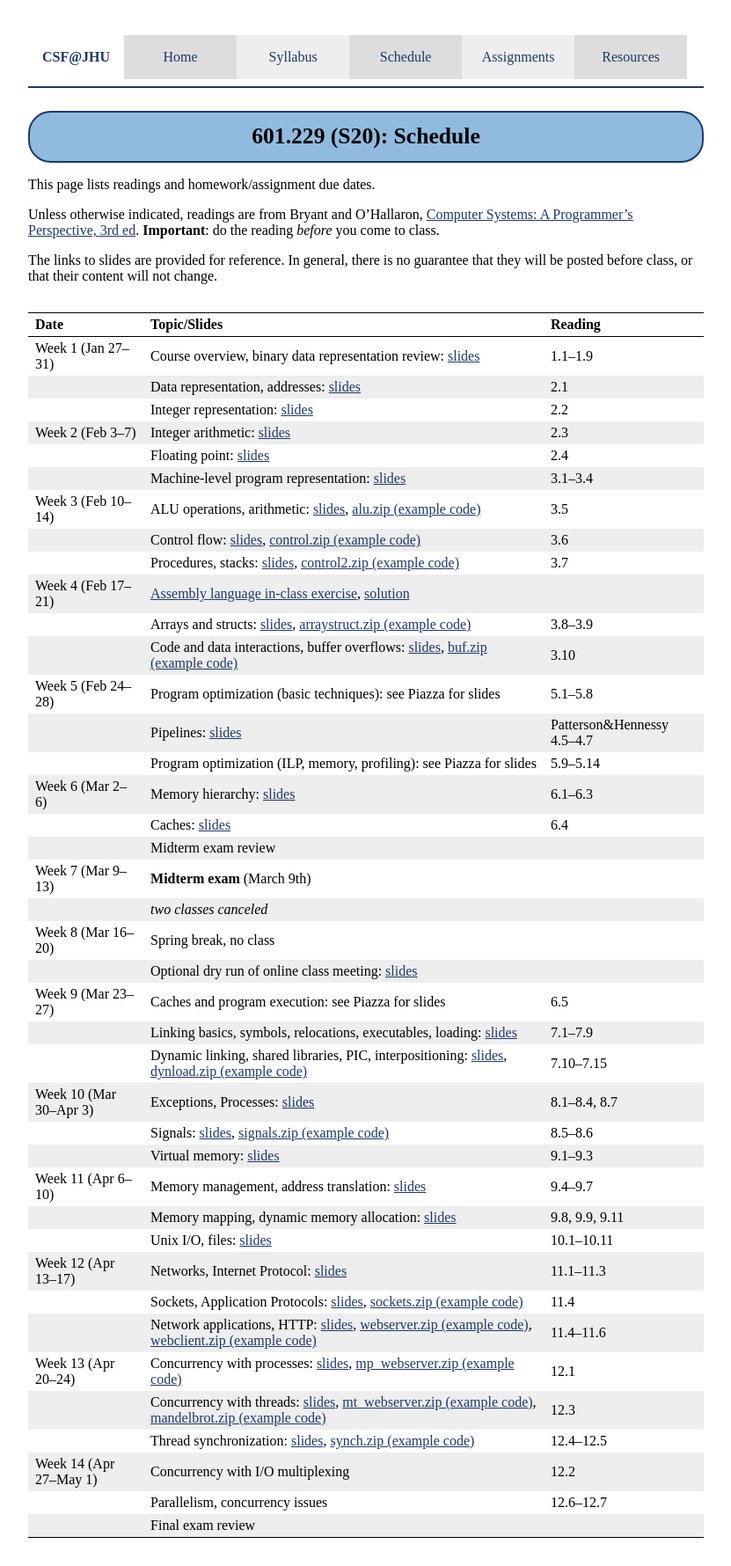
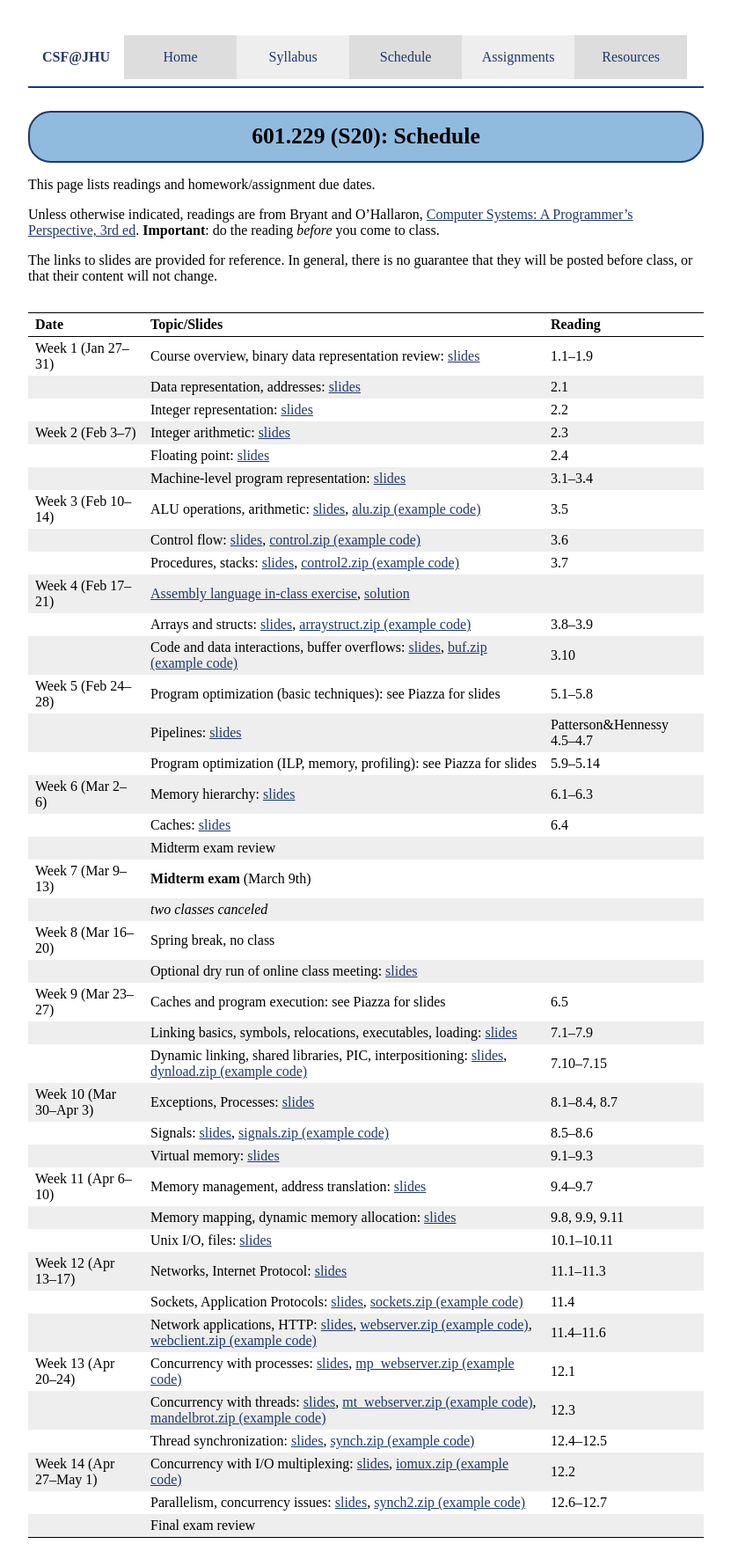
Before and after one commit to jhucsf/spring2020, a Jekyll site: the page built from schedule.md, in a window 1280 px wide. Shown: the whole page at 88% size, without its empty margins (224-1055 px from the left). Built offline with Jekyll 4.4.1, drawn with Linux system fonts in a browser that asks for light colours.

Commit message:
lectures 32/33, example code

```diff
--- a/schedule.md
+++ b/schedule.md
@@ -49,6 +49,6 @@ Week 12 (Apr 13–17)| Networks, Internet Protocol: [slides](lectures/lecture26-
 Week 13 (Apr 20–24)| Concurrency with processes: [slides](lectures/lecture29-public.pdf), [mp\_webserver.zip (example code)](lectures/mp_webserver.zip) | 12.1 |
 &nbsp;             | Concurrency with threads: [slides](lectures/lecture30-public.pdf), [mt\_webserver.zip (example code)](lectures/mt_webserver.zip), [mandelbrot.zip (example code)](lectures/mandelbrot.zip) | 12.3
 &nbsp;             | Thread synchronization: [slides](lectures/lecture31-public.pdf), [synch.zip (example code)](lectures/synch.zip) | 12.4–12.5
-Week 14 (Apr 27–May 1) | Concurrency with I/O multiplexing | 12.2 |
-                   | Parallelism, concurrency issues | 12.6–12.7 |
+Week 14 (Apr 27–May 1) | Concurrency with I/O multiplexing: [slides](lectures/lecture32-public.pdf), [iomux.zip (example code)](lectures/iomux.zip) | 12.2 |
+&nbsp;             | Parallelism, concurrency issues: [slides](lectures/lecture33-public.pdf), [synch2.zip (example code)](lectures/synch2.zip) | 12.6–12.7 |
                    | Final exam review |
```
Also changed, not shown: 4 other files.
